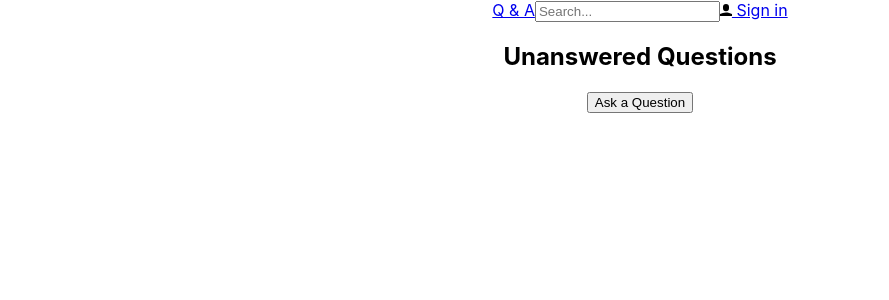
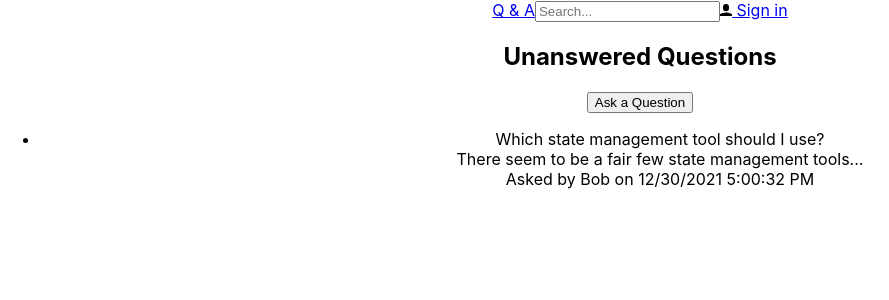
Before and after one commit to lgtoledo/QandA, a React (Create React App) app in the folder frontend/: page / in a window 1280 px wide. Shown: the top 300 px of the page, without its empty margins (0-889 px from the left). Built offline with nearby package versions, Linux system fonts and the light colour scheme.

Commit message:
Obtenemos los datos y seteamos los estados definidos para el componente HomePage

```diff
--- a/frontend/src/HomePage.tsx
+++ b/frontend/src/HomePage.tsx
@@ -9,15 +9,27 @@
   const [questionsLoading, setQuestionsLoading] = React.useState(true);
 
   React.useEffect(() => {
-    console.log('first rendered');
+    //Defino la función que se ejecutará cuando se renderice el componente
+    const doGetUnansweredQuestions = async () => {
+      const unansweredQuestions = await getUnansweredQuestions();
+      setQuestions(unansweredQuestions);
+      setQuestionsLoading(false);
+    };
+    //Ejecuto la función
+    doGetUnansweredQuestions();
   }, []);
+
   return (
     <Page>
       <div>
         <PageTitle>Unanswered Questions</PageTitle>
         <button>Ask a Question</button>
       </div>
-      {/* <QuestionList data={getUnansweredQuestions()} /> */}
+      {questionsLoading ? (
+        <div>Loading...</div>
+      ) : (
+        <QuestionList data={questions || []} />
+      )}
     </Page>
   );
 };
```
